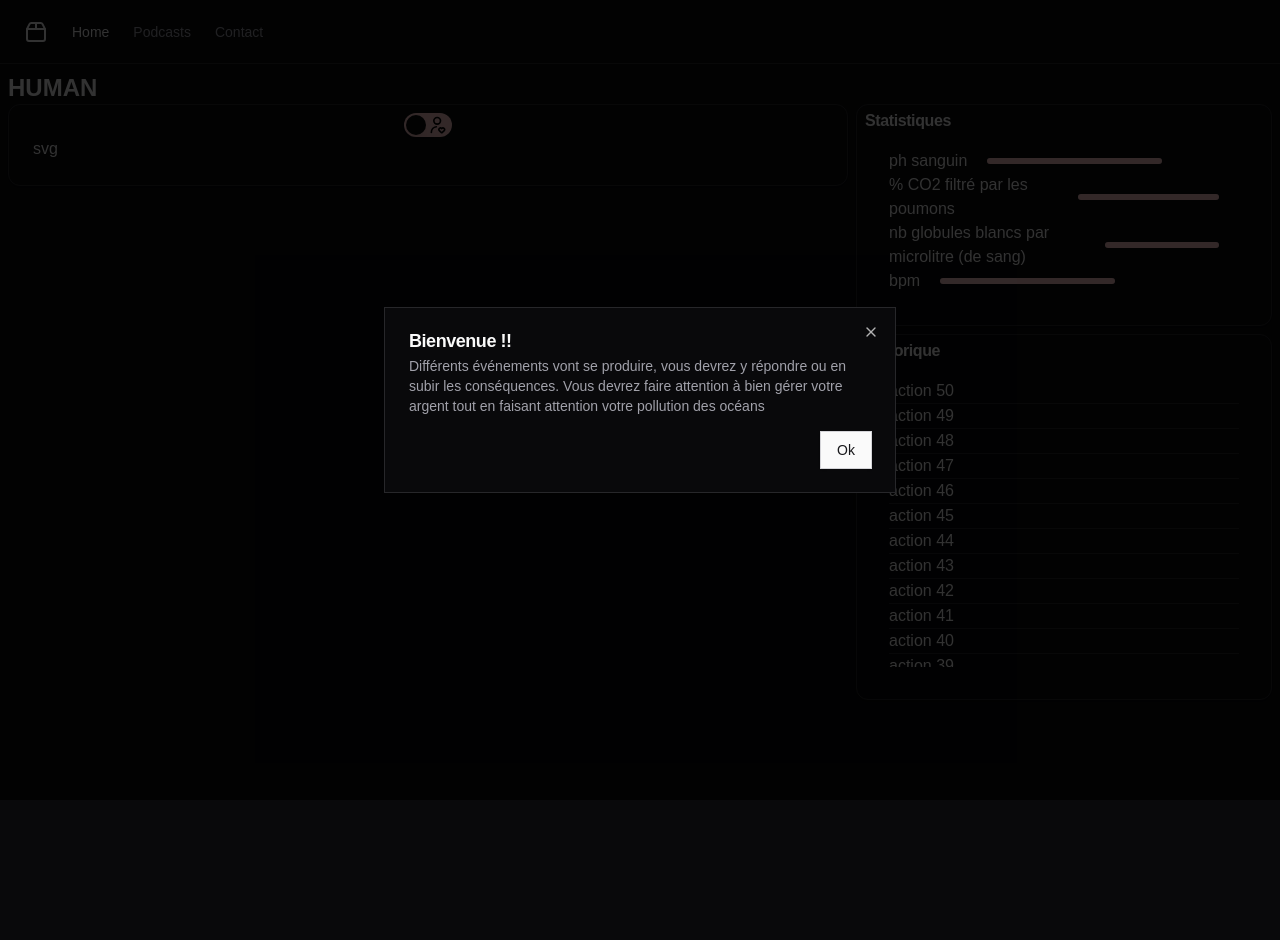
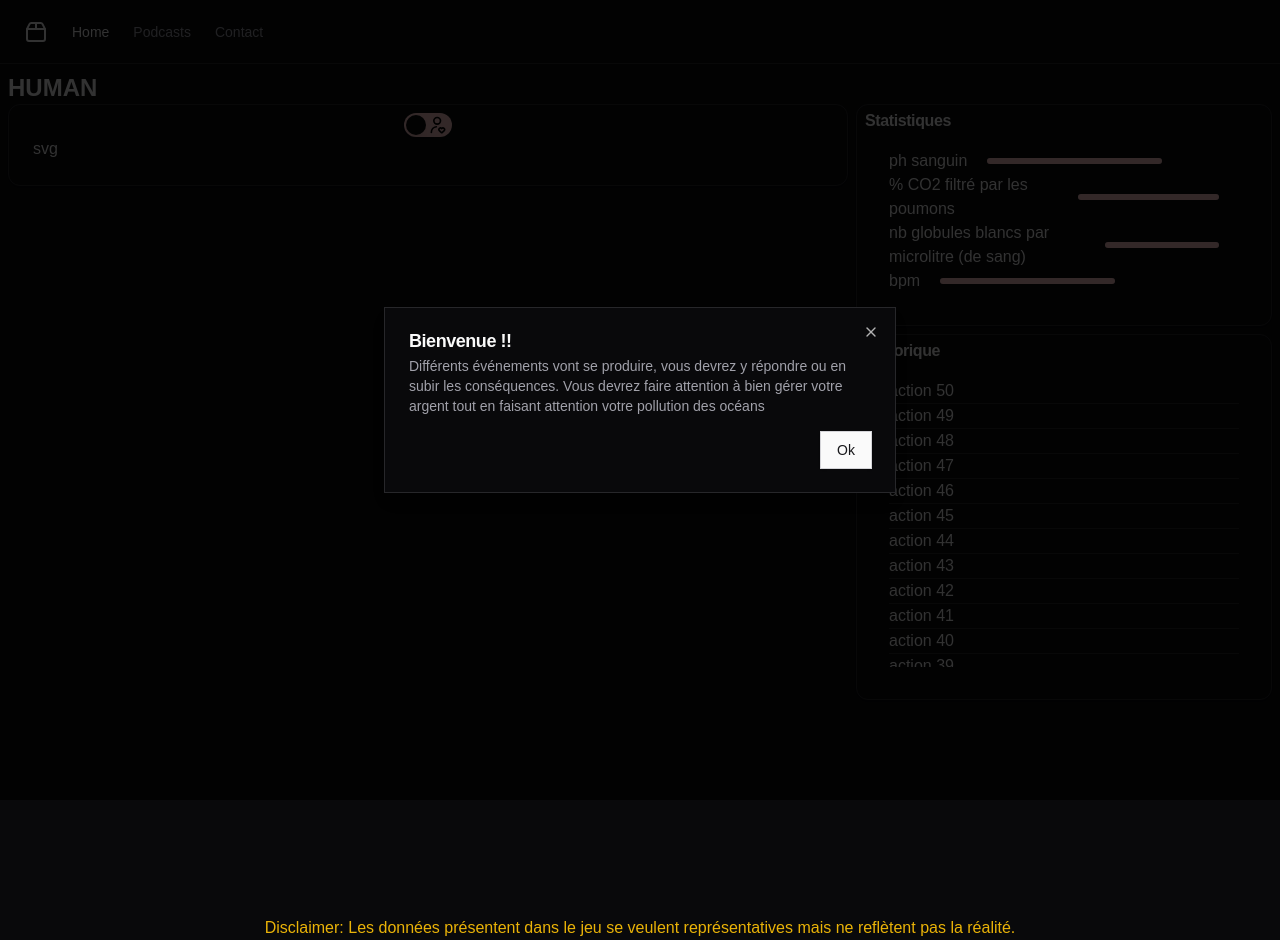
Before and after one commit to JuliettePetit/ndi-2024, a Next.js app: page / in a window 1280 px wide. Before the commit the page ends 800 px from the top, so only its background shows below. Built offline with nearby package versions, Linux system fonts and the light colour scheme.

Commit message:
feat: :raccoon:

```diff
--- a/app/layout.tsx
+++ b/app/layout.tsx
@@ -31,6 +31,11 @@ export default function RootLayout({
       >
         <NavBar />
         {children}
+        <div className="mt-[200px] w-full text-center">
+          <p className="text-yellow-500">
+            Disclaimer: Les données présentent dans le jeu se veulent représentatives mais ne reflètent pas la réalité.
+          </p>
+        </div>
       </body>
     </html>
   );
```
